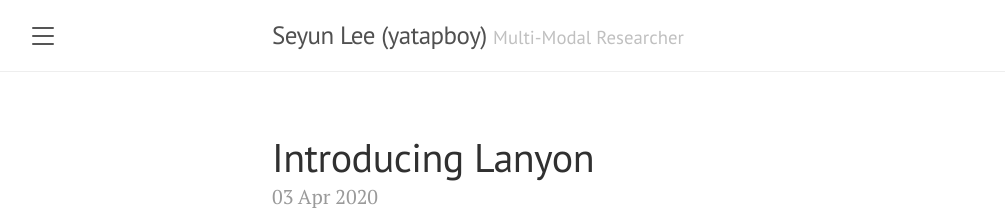
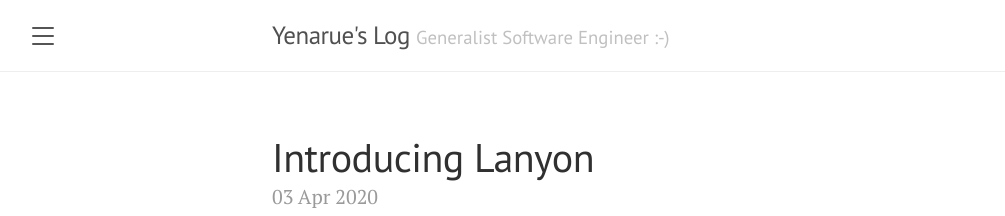
Before and after one commit to LEESEYUN/leeseyun.github.io, a Jekyll site: the page built from index.html, in a window 1280 px wide and 900 px high. Shown: the top 216 px of the window, without its empty margins (8-1013 px from the left). Built offline with Jekyll 4.4.1, drawn with Linux system fonts in a browser that asks for light colours; the list of posts is cut into pages by our own code; part of the change alters nothing that is shown.

Commit message:
config 수정

```diff
--- a/_config.yml
+++ b/_config.yml
@@ -1,30 +1,94 @@
-# Setup
-title:               Seyun Lee (yatapboy)
-tagline:             'Multi-Modal Researcher'
-description:         'Multi-Modal, 3D Vision(Pose) Researcher'
-url:                 http://leeseyun.github.io
-baseurl:             ''
-paginate:            5
-permalink:           pretty
+# Site Info
+title: Yenarue's Log
+tagline: 'Generalist Software Engineer :-)'
+description: '제너럴리스트를 꿈꾸는 SW개발자의 블로그🙌🏻'
+baseurl: ''
+url: http://leeseyun.github.io
+logo: ''
+
+# Site configurations
+gems:
+  - jekyll-paginate
+markdown: kramdown
+kramdown:
+  input: GFM
+  hard_wrap: true
+excerpt_separator: '<!-- more -->'
+sass:
+  style: compressed
+  sass_dir: _scss
+paginate: 5
+#paginate_path: '/blog/page:num'
+permalink: pretty
+
+version: 1.1.0
 
 # About/contact
 author:
-  name: SeyunLee
-  description: Multi-Modal Research Scientist, Seyun Lee
+  name: Yenarue
+  description: <strong>제너럴리스트</strong>를 꿈꾸는 SW개발자👩🏻‍💻, 김예나(Yenarue) 입니다.
   gravatar: 5bb7cba330e35966e73091db30c0338b # md5 hash of your email address
-  contact:
-    linkedin: https://www.linkedin.com/in/seyun-lee-856106185
-    github: https://github.com/LEESEYUN
-    # facebook: https://www.facebook.com/yenarue
-    # twitter:   https://twitter.com/Li_Zhihao
-    # weibo:     http://weibo.com/41173780
-    email: yatapboy@gmail.com
 
 
-# Gems
+# Navigation (2nd level links supported)
+nav:
+  Home:
+    - '/'
+    - { Yearly: '/blog/archive/' }
+    - { Categories: '/blog/categories/' }
+    - { Tags: '/blog/tags/' }
+  About:
+    - '/about/'
+  Github Project:
+    - 'https://github.com/yenarue/yenarue.github.io'
+
+# Where are tags and categories displayed
+tag_page: '/blog/tags/'
+category_page: '/blog/categories/'
+
+hero:
+  image: /public/img/we_will_be_giants_by_yalestewart.jpg
+  caption: Original Artwork &copy; <a href="http://yalestewart.deviantart.com/art/We-Will-Be-Giants-370176475">Yale Stewart</a>
+
+# Puglins
+mathjax: true # whether support mathjax
+google_analytics_token: 'UA-118279749-1' # leave blank if you don't want google analytics
+disqus_short_name: 'yenarue-dev-blog' # leave blank if you don't want disqus
+
 plugins:
-  - jekyll-paginate
+  - jekyll-sitemap
+  - jekyll-seo-tag
+  - jekyll-feed
+  - jekyll-gist
 
-# Custom vars
-version:             1.1.0
-google_analytics_id: #UA-XXXX-Y
+
+## Setup
+#title:               Seyun Lee (yatapboy)
+#tagline:             'Multi-Modal Researcher'
+#description:         'Multi-Modal, 3D Vision(Pose) Researcher'
+#url:                 http://leeseyun.github.io
+#baseurl:             ''
+#paginate:            5
+#permalink:           pretty
+#
+## About/contact
+#author:
+#  name: SeyunLee
+#  description: Multi-Modal Research Scientist, Seyun Lee
+#  gravatar: 5bb7cba330e35966e73091db30c0338b # md5 hash of your email address
+#  contact:
+#    linkedin: https://www.linkedin.com/in/seyun-lee-856106185
+#    github: https://github.com/LEESEYUN
+#    # facebook: https://www.facebook.com/yenarue
+#    # twitter:   https://twitter.com/Li_Zhihao
+#    # weibo:     http://weibo.com/41173780
+#    email: yatapboy@gmail.com
+#
+#
+## Gems
+#plugins:
+#  - jekyll-paginate
+#
+## Custom vars
+#version:             1.1.0
+#google_analytics_id: #UA-XXXX-Y
```
Also changed, not shown: 7 other files.
